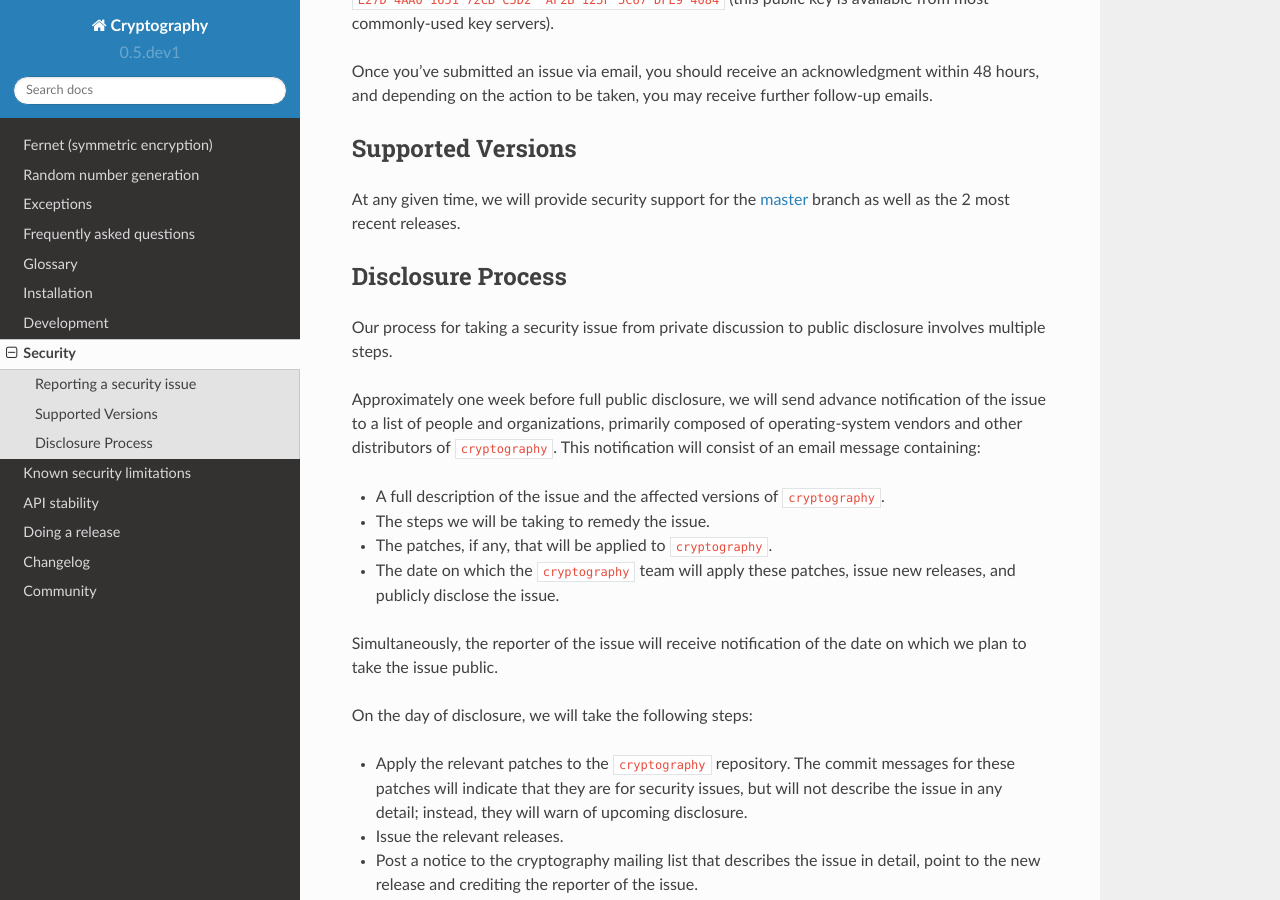
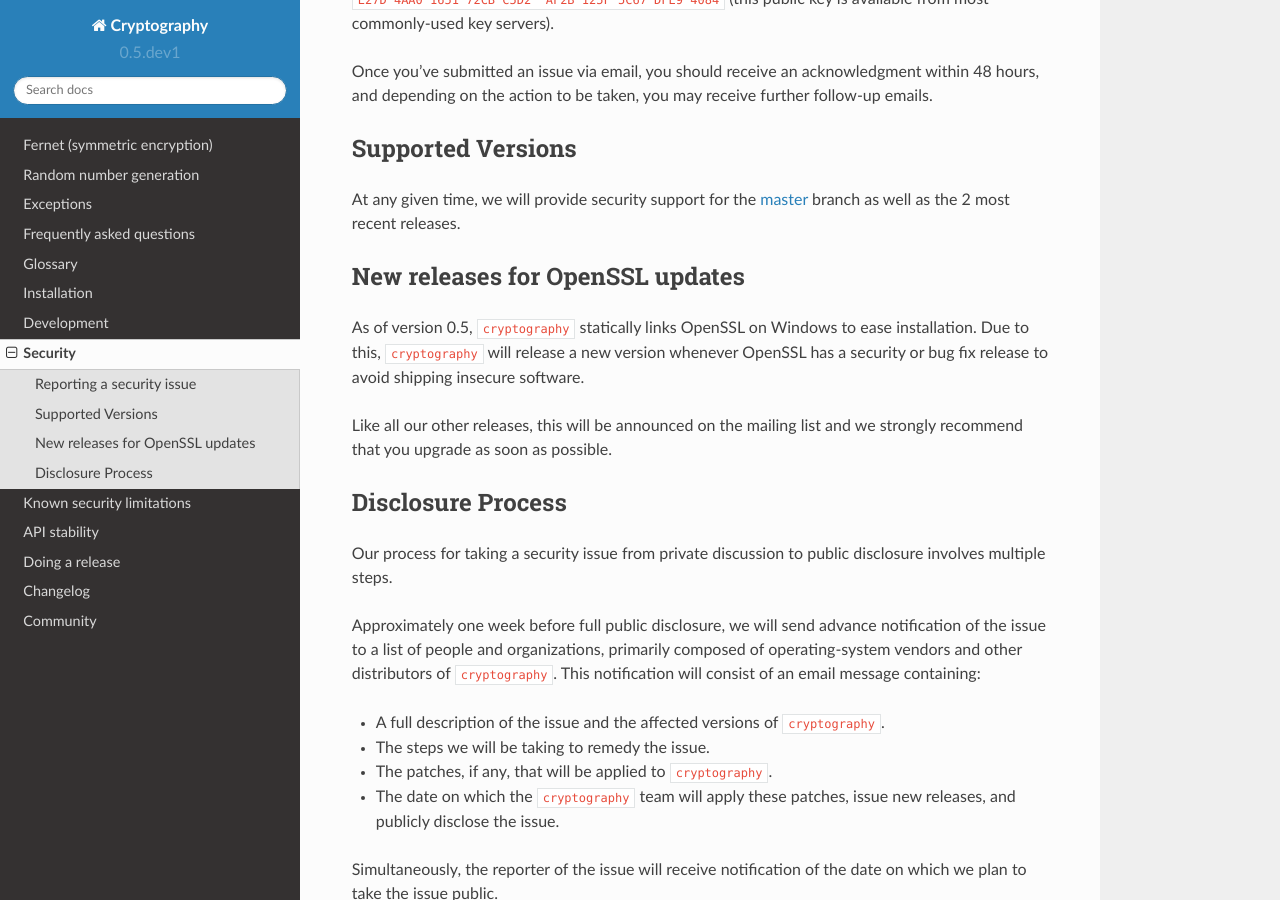
Before and after one commit to WebKing0121/cryptography, a Sphinx documentation site: the page built from docs/security.rst, in a window 1280 px wide and 900 px high, scrolled down 400 px. Built offline with Sphinx 7.4.7 and the Read the Docs theme 2.0.0, drawn with Linux system fonts in a browser that asks for light colours; pages that are not in the unit, such as notebooks, are missing from menus.

Commit message:
Update security.rst to note that we statically link OpenSSL now.

```diff
--- a/docs/security.rst
+++ b/docs/security.rst
@@ -26,6 +26,16 @@ Supported Versions
 
 At any given time, we will provide security support for the `master`_ branch
 as well as the 2 most recent releases.
+
+New releases for OpenSSL updates
+--------------------------------
+
+As of version 0.5, ``cryptography`` statically links OpenSSL on Windows to ease
+installation. Due to this, ``cryptography`` will release a new version whenever
+OpenSSL has a security or bug fix release to avoid shipping insecure software.
+
+Like all our other releases, this will be announced on the mailing list and we
+strongly recommend that you upgrade as soon as possible.
 
 Disclosure Process
 ------------------
```
